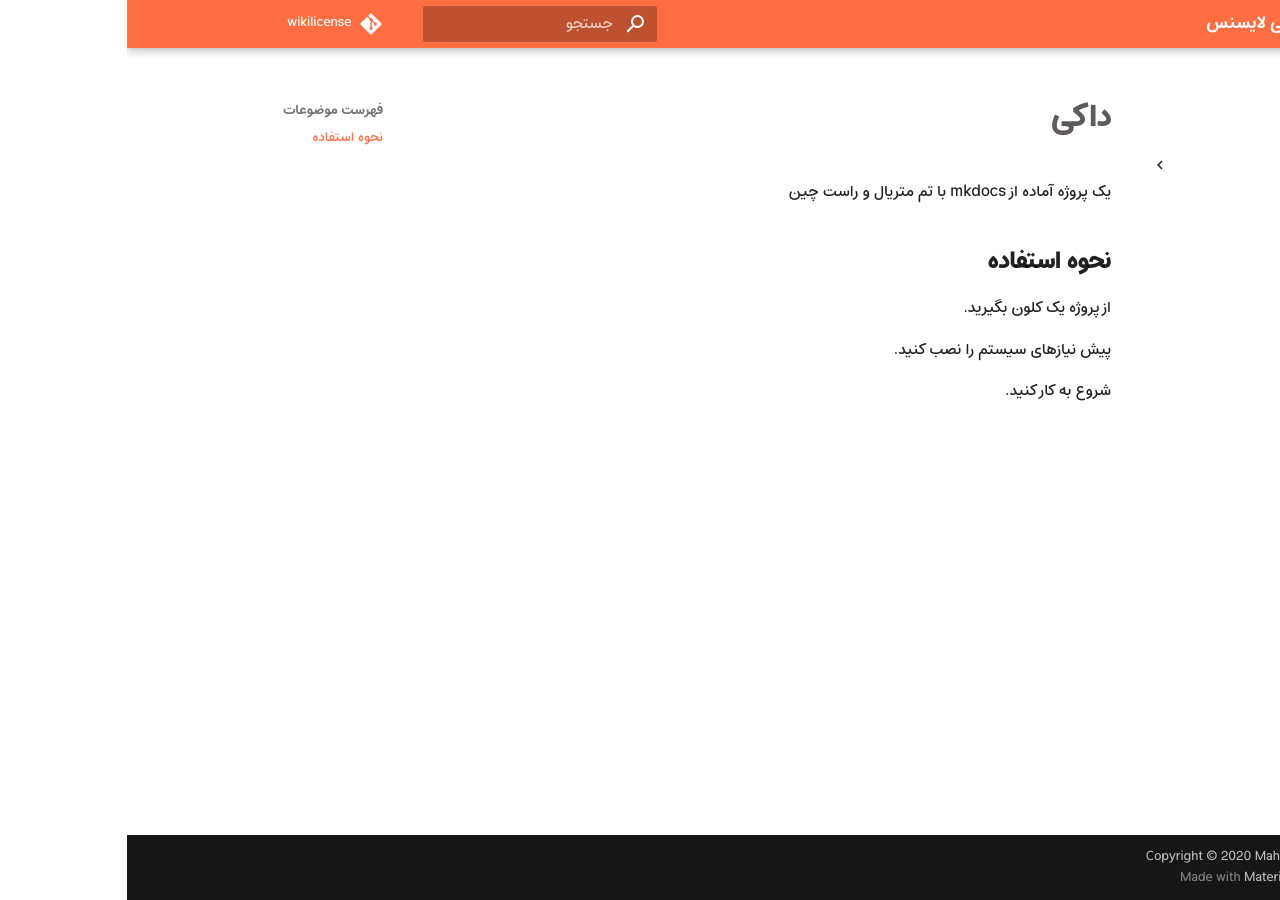
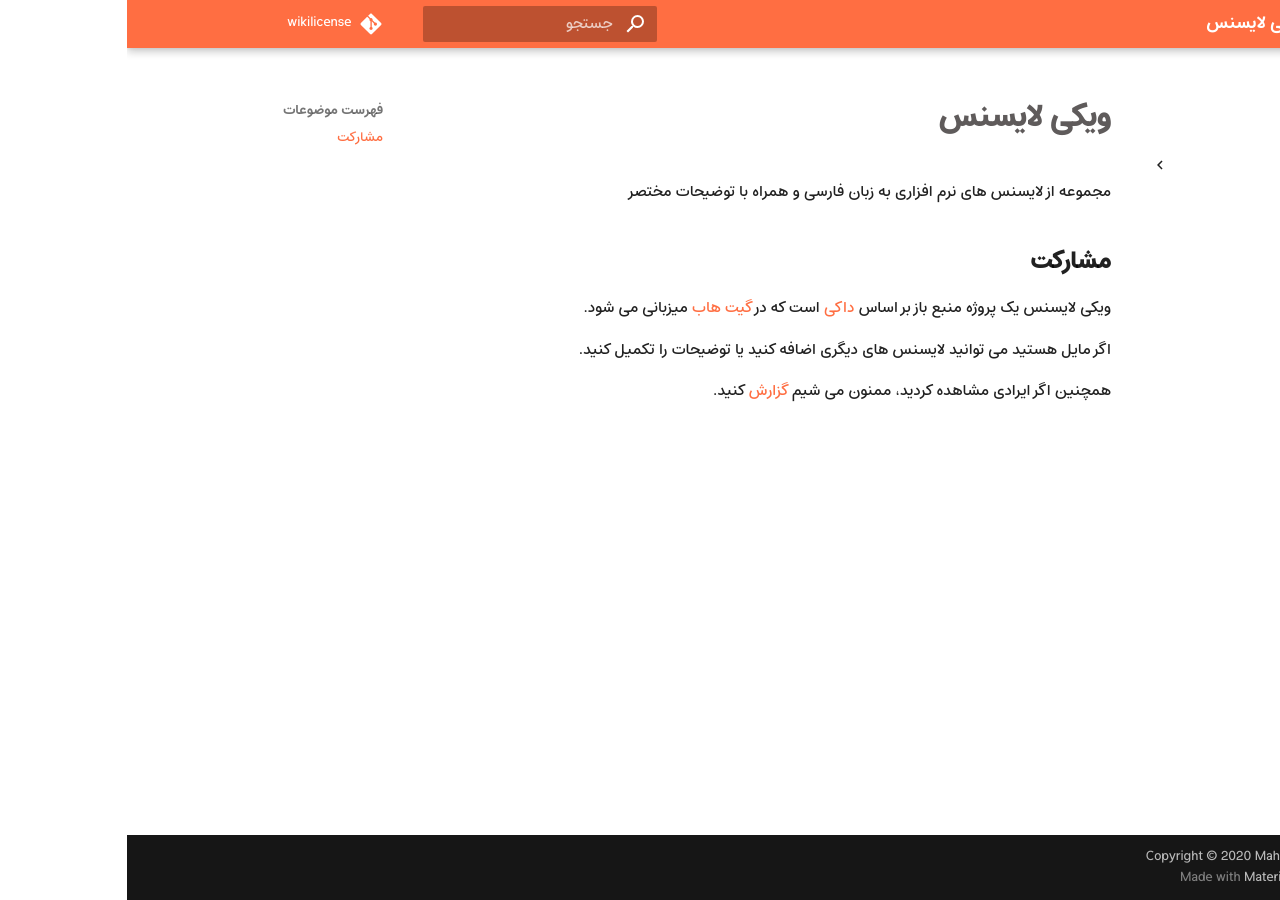
Before and after one commit to MahdiMajidzadeh/wikilicense, an MkDocs documentation site: the page built from pages/index.md, in a window 1280 px wide. Built offline with MkDocs 1.6.1 and Material for MkDocs 9.7.7, drawn with Linux system fonts in a browser that asks for light colours; comment, search, counter and statistics services are not loaded.

Commit message:
improve texts

```diff
--- a/mkdocs.yml
+++ b/mkdocs.yml
@@ -41,7 +41,7 @@ extra:
     language: 'en, fa'
 
 nav:
-  - شروع: 'index.md'
+  - خانه: 'index.md'
   - لایسنس ها:
     - Apache License 2.0: 'licenses/apache-2.0.md'
     - MIT License: 'licenses/mit.md'
--- a/pages/index.md
+++ b/pages/index.md
@@ -1,11 +1,13 @@
-# داکی
+# ویکی لایسنس
 
-یک پروژه آماده از mkdocs با تم متریال و راست چین
+مجموعه از لایسنس های نرم افزاری به زبان فارسی و همراه با توضیحات مختصر
 
-## نحوه استفاده
 
-از پروژه یک کلون بگیرید.
 
-پیش نیازهای سیستم را نصب کنید.
+## مشارکت
 
-شروع به کار کنید.
+ویکی لایسنس یک پروژه منبع باز بر اساس [داکی](https://github.com/MahdiMajidzadeh/docie) است که در [گیت هاب](https://github.com/MahdiMajidzadeh/wikilicense) میزبانی می شود.
+
+اگر مایل هستید می توانید لایسنس های دیگری اضافه کنید یا توضیحات را تکمیل کنید.
+
+همچنین اگر ایرادی مشاهده کردید، ممنون می شیم [گزارش](https://github.com/MahdiMajidzadeh/wikilicense/issues) کنید.
```
